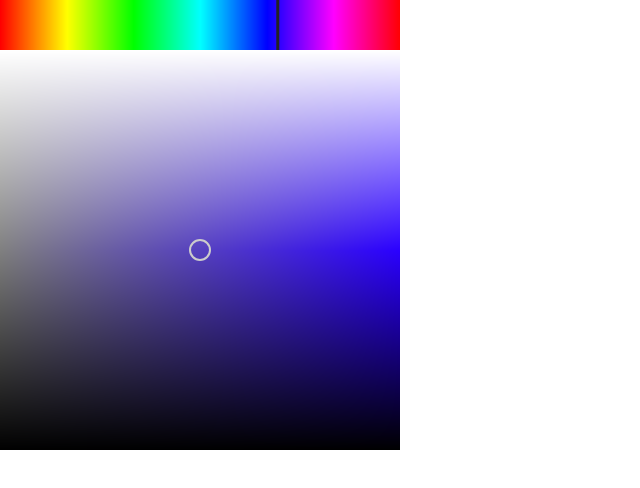
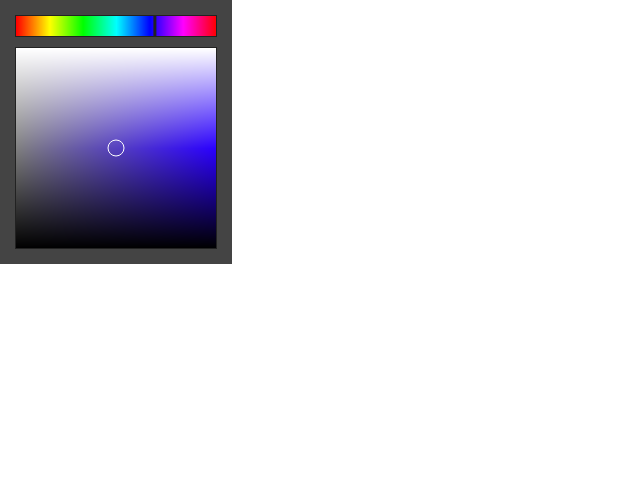
Before and after one commit to TimoStaudinger/pigment-studio, a React (Create React App) app: page / in a window 1280 px wide. Shown: the top 488 px of the page, without its empty margins (0-640 px from the left). Built offline with nearby package versions, Linux system fonts and the light colour scheme.

Commit message:
Add combined color picker component

```diff
--- a/src/App.css
+++ b/src/App.css
@@ -1,6 +1,2 @@
 .App {
-  text-align: center;
-  display: flex;
-  flex-direction: column;
-  width: 400px;
 }
--- a/src/App.tsx
+++ b/src/App.tsx
@@ -1,25 +1,12 @@
-import React, {useState} from 'react'
+import React from 'react'
 
 import './App.css'
 import ColorPicker from './pickers/ColorPicker'
-import HuePicker from './pickers/HuePicker'
 
 const App = () => {
-  const [hue, setHue] = useState(250)
-  const [saturation, setSaturation] = useState(0.5)
-  const [lightness, setLightness] = useState(0.5)
-
   return (
     <div className="App">
-      <HuePicker hue={hue} setHue={setHue} />
-
-      <ColorPicker
-        hue={hue}
-        saturation={saturation}
-        lightness={lightness}
-        setSaturation={setSaturation}
-        setLightness={setLightness}
-      />
+      <ColorPicker />
     </div>
   )
 }
--- /dev/null
+++ b/src/pickers/ColorPicker.module.css
@@ -0,0 +1,7 @@
+.container {
+  display: flex;
+  flex-direction: column;
+  background-color: #444;
+  padding: 10px;
+  width: 212px;
+}
--- a/src/pickers/ColorPicker.tsx
+++ b/src/pickers/ColorPicker.tsx
@@ -1,132 +1,25 @@
-import React, {useRef, useEffect, useState} from 'react'
-import {convertCoordsToOffset} from '../util/canvas'
-import {convertHSLtoRGB} from '../util/color'
+import React, {useState} from 'react'
 
-interface Props {
-  hue: number | null
-  saturation: number | null
-  lightness: number | null
-  setSaturation: (saturation: number) => void
-  setLightness: (lightness: number) => void
-  width?: number
-  height?: number
-}
+import styles from './ColorPicker.module.css'
+import HuePicker from './HuePicker'
+import ShadePicker from './ShadePicker'
 
-const ColorPicker = ({
-  hue = null,
-  saturation = null,
-  lightness = null,
-  setSaturation,
-  setLightness,
-  width = 400,
-  height = 400
-}: Props): JSX.Element => {
-  const [isDragging, setIsDragging] = useState(false)
-
-  const canvas = useRef<HTMLCanvasElement | null>(null)
-
-  const render = () => {
-    if (canvas.current !== null) {
-      let context = canvas.current.getContext('2d')
-
-      let {width, height} = canvas.current
-
-      if (context !== null) {
-        context.clearRect(0, 0, width, height)
-
-        let imageData = context.getImageData(0, 0, width, height)
-
-        if (hue !== null) {
-          for (let y = 0; y < height; y++) {
-            for (let x = 0; x < width; x++) {
-              const pixelOffset = convertCoordsToOffset(x, y, width)
-
-              let localSaturation = x / width
-              let localLightness = 1 - y / height
-
-              let [r, g, b] = convertHSLtoRGB(
-                hue,
-                localSaturation,
-                localLightness
-              )
-
-              imageData.data[pixelOffset + 0] = r
-              imageData.data[pixelOffset + 1] = g
-              imageData.data[pixelOffset + 2] = b
-              imageData.data[pixelOffset + 3] = 255
-            }
-          }
-
-          context.putImageData(imageData, 0, 0)
-
-          if (saturation !== null && lightness !== null) {
-            let x = saturation * width
-            let y = lightness * height
-
-            context.beginPath()
-            context.lineWidth = 2
-            context.strokeStyle = lightness < 0.5 ? '#222' : '#ccc'
-            context.arc(x, y, 10, 0, Math.PI * 2, true)
-            context.stroke()
-          } else console.log('`saturation` or `lightness` is null')
-        } else console.log('`hue` is null')
-      } else console.log('`context` is null')
-    } else console.log('`canvas.current` is null')
-  }
-
-  const handleMouseMove = (
-    e: React.MouseEvent<HTMLCanvasElement, MouseEvent>
-  ) => {
-    if (canvas.current !== null) {
-      let {left, top} = canvas.current.getBoundingClientRect()
-
-      let x = e.clientX - left
-      let y = e.clientY - top
-
-      if (isDragging && canvas.current !== null) {
-        let {width, height} = canvas.current
-        setSaturation(x / width)
-        setLightness(y / height)
-      }
-    }
-  }
-  const handleMouseDown = (
-    e: React.MouseEvent<HTMLCanvasElement, MouseEvent>
-  ) => {
-    if (canvas.current !== null) {
-      let {width, height} = canvas.current
-      let {left, top} = canvas.current.getBoundingClientRect()
-
-      let x = e.clientX - left
-      let y = e.clientY - top
-
-      setSaturation(x / width)
-      setLightness(y / height)
-      setIsDragging(true)
-    }
-  }
-  const handleMouseUp = () => {
-    setIsDragging(false)
-  }
-
-  const handleMouseLeave = () => {
-    setIsDragging(false)
-  }
-
-  useEffect(() => {
-    if (canvas.current) render()
-  })
+const ColorPicker = () => {
+  const [hue, setHue] = useState(250)
+  const [saturation, setSaturation] = useState(0.5)
+  const [lightness, setLightness] = useState(0.5)
 
   return (
-    <canvas
-      height={height}
-      width={width}
-      ref={canvas}
-      onMouseMove={handleMouseMove}
-      onMouseDown={handleMouseDown}
-      onMouseUp={handleMouseUp}
-      onMouseLeave={handleMouseLeave}
-    ></canvas>
+    <div className={styles.container}>
+      <HuePicker hue={hue} setHue={setHue} />
+      <ShadePicker
+        hue={hue}
+        saturation={saturation}
+        lightness={lightness}
+        setSaturation={setSaturation}
+        setLightness={setLightness}
+      />
+    </div>
   )
 }
 
--- /dev/null
+++ b/src/pickers/HuePicker.module.css
@@ -0,0 +1,5 @@
+.picker {
+  border: 1px solid #222;
+  margin: 5px;
+  height: 20px;
+}
--- a/src/pickers/HuePicker.tsx
+++ b/src/pickers/HuePicker.tsx
@@ -2,19 +2,17 @@ import React, {useRef, useEffect, useState} from 'react'
 import {convertHSLtoRGB} from '../util/color'
 import {convertCoordsToOffset} from '../util/canvas'
 
+import styles from './HuePicker.module.css'
+
+const canvasWidth = 200
+const canvasHeight = 20
+
 interface Props {
   hue: number | null
   setHue: (hue: number) => void
-  width?: number
-  height?: number
 }
 
-const HuePicker = ({
-  hue,
-  setHue,
-  width = 400,
-  height = 50
-}: Props): JSX.Element => {
+const HuePicker = ({hue, setHue}: Props): JSX.Element => {
   const [isDragging, setIsDragging] = useState(false)
 
   const canvas = useRef<HTMLCanvasElement>(null)
@@ -100,15 +98,17 @@ const HuePicker = ({
   })
 
   return (
+    <div className={styles.picker}>
       <canvas
-      height={height}
-      width={width}
+        height={canvasHeight}
+        width={canvasWidth}
         ref={canvas}
         onMouseMove={handleMouseMove}
         onMouseDown={handleMouseDown}
         onMouseUp={handleMouseUp}
         onMouseLeave={handleMouseLeave}
       ></canvas>
+    </div>
   )
 }
 
--- /dev/null
+++ b/src/pickers/ShadePicker.module.css
@@ -0,0 +1,5 @@
+.picker {
+  border: 1px solid #222;
+  margin: 5px;
+  height: 200px;
+}
--- /dev/null
+++ b/src/pickers/ShadePicker.tsx
@@ -0,0 +1,136 @@
+import React, {useRef, useEffect, useState} from 'react'
+import {convertCoordsToOffset} from '../util/canvas'
+import {convertHSLtoRGB} from '../util/color'
+
+import styles from './ShadePicker.module.css'
+
+const canvasWidth = 200
+const canvasHeight = 200
+
+interface Props {
+  hue: number | null
+  saturation: number | null
+  lightness: number | null
+  setSaturation: (saturation: number) => void
+  setLightness: (lightness: number) => void
+}
+
+const ShadePicker = ({
+  hue = null,
+  saturation = null,
+  lightness = null,
+  setSaturation,
+  setLightness
+}: Props): JSX.Element => {
+  const [isDragging, setIsDragging] = useState(false)
+
+  const canvas = useRef<HTMLCanvasElement | null>(null)
+
+  const render = () => {
+    if (canvas.current !== null) {
+      let context = canvas.current.getContext('2d')
+
+      let {width, height} = canvas.current
+
+      if (context !== null) {
+        context.clearRect(0, 0, width, height)
+
+        let imageData = context.getImageData(0, 0, width, height)
+
+        if (hue !== null) {
+          for (let y = 0; y < height; y++) {
+            for (let x = 0; x < width; x++) {
+              const pixelOffset = convertCoordsToOffset(x, y, width)
+
+              let localSaturation = x / width
+              let localLightness = 1 - y / height
+
+              let [r, g, b] = convertHSLtoRGB(
+                hue,
+                localSaturation,
+                localLightness
+              )
+
+              imageData.data[pixelOffset + 0] = r
+              imageData.data[pixelOffset + 1] = g
+              imageData.data[pixelOffset + 2] = b
+              imageData.data[pixelOffset + 3] = 255
+            }
+          }
+
+          context.putImageData(imageData, 0, 0)
+
+          if (saturation !== null && lightness !== null) {
+            let x = saturation * width
+            let y = lightness * height
+
+            context.beginPath()
+            context.lineWidth = 1
+            context.strokeStyle = lightness < 0.5 ? '#111' : '#fff'
+            context.arc(x, y, 8, 0, Math.PI * 2, true)
+            context.stroke()
+          } else console.log('`saturation` or `lightness` is null')
+        } else console.log('`hue` is null')
+      } else console.log('`context` is null')
+    } else console.log('`canvas.current` is null')
+  }
+
+  const handleMouseMove = (
+    e: React.MouseEvent<HTMLCanvasElement, MouseEvent>
+  ) => {
+    if (canvas.current !== null) {
+      let {left, top} = canvas.current.getBoundingClientRect()
+
+      let x = e.clientX - left
+      let y = e.clientY - top
+
+      if (isDragging && canvas.current !== null) {
+        let {width, height} = canvas.current
+        setSaturation(x / width)
+        setLightness(y / height)
+      }
+    }
+  }
+  const handleMouseDown = (
+    e: React.MouseEvent<HTMLCanvasElement, MouseEvent>
+  ) => {
+    if (canvas.current !== null) {
+      let {width, height} = canvas.current
+      let {left, top} = canvas.current.getBoundingClientRect()
+
+      let x = e.clientX - left
+      let y = e.clientY - top
+
+      setSaturation(x / width)
+      setLightness(y / height)
+      setIsDragging(true)
+    }
+  }
+  const handleMouseUp = () => {
+    setIsDragging(false)
+  }
+
+  const handleMouseLeave = () => {
+    setIsDragging(false)
+  }
+
+  useEffect(() => {
+    if (canvas.current) render()
+  })
+
+  return (
+    <div className={styles.picker}>
+      <canvas
+        height={canvasHeight}
+        width={canvasWidth}
+        ref={canvas}
+        onMouseMove={handleMouseMove}
+        onMouseDown={handleMouseDown}
+        onMouseUp={handleMouseUp}
+        onMouseLeave={handleMouseLeave}
+      ></canvas>
+    </div>
+  )
+}
+
+export default ShadePicker
```
Lines whose indentation alone changed are shown as unchanged.
